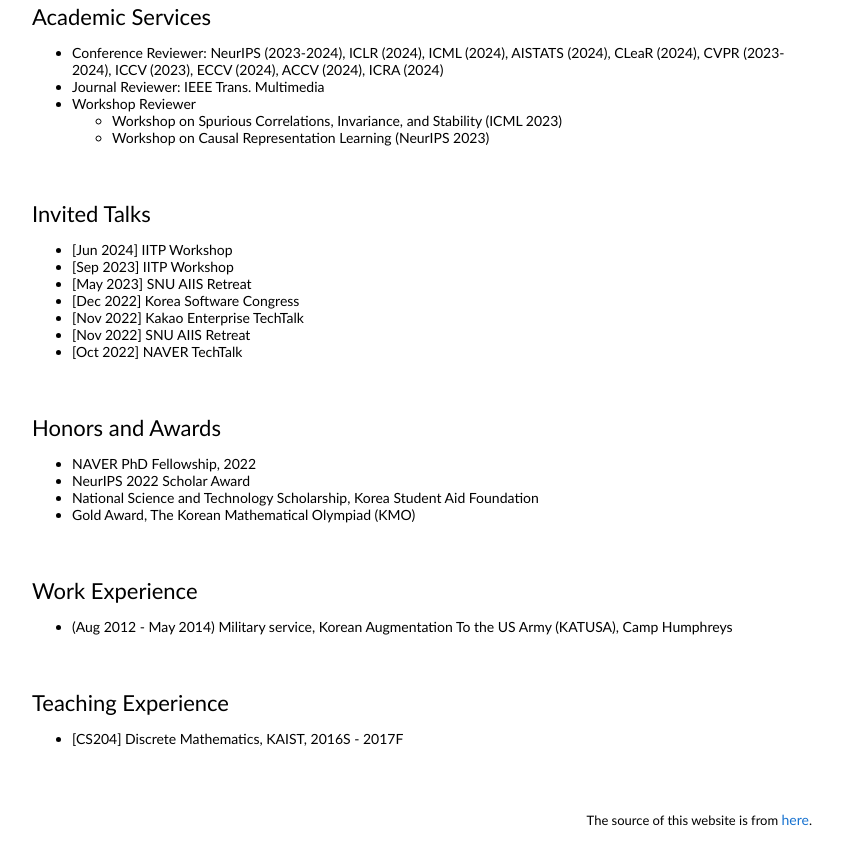
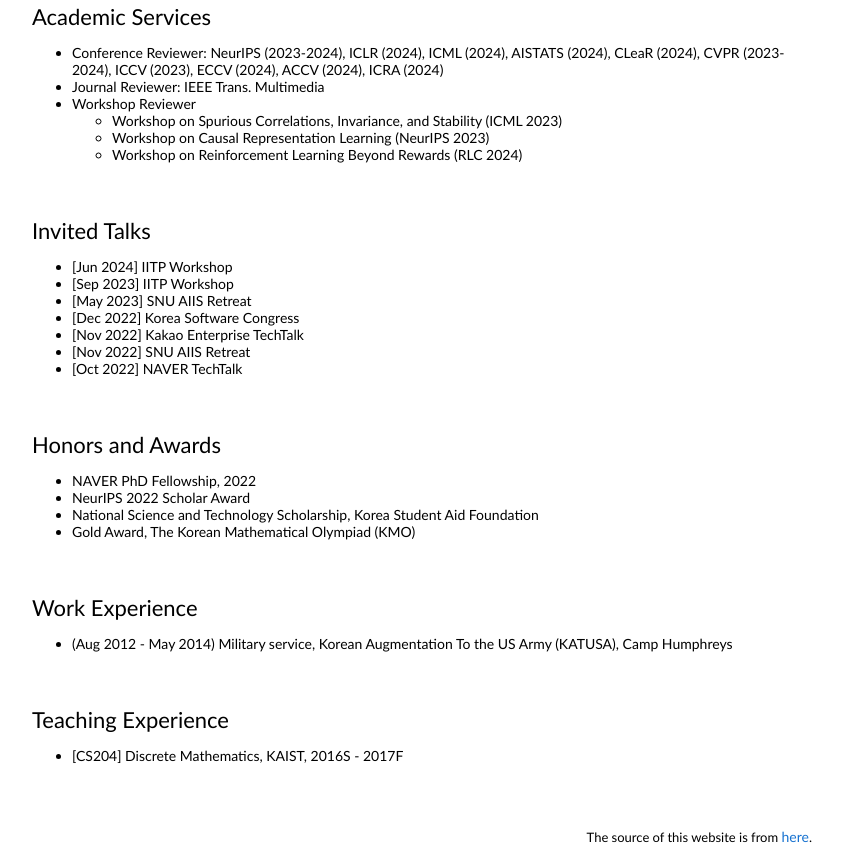
Before and after one commit to iwhwang/iwhwang.github.io, a plain HTML site: page index.html in a window 1280 px wide. Shown: the part 2092-2958 px from the top of the page, without its empty margins (228-1071 px from the left). Drawn offline with Linux system fonts and the light colour scheme.

Commit message:
minor update

```diff
--- a/index.html
+++ b/index.html
@@ -328,6 +328,7 @@
                     <ul>
                       <li>Workshop on Spurious Correlations, Invariance, and Stability (ICML 2023)</li>
                       <li>Workshop on Causal Representation Learning (NeurIPS 2023)</li>
+                      <li>Workshop on Reinforcement Learning Beyond Rewards (RLC 2024)</li>
                     </ul>
                   </ul>
                 </td>
```
